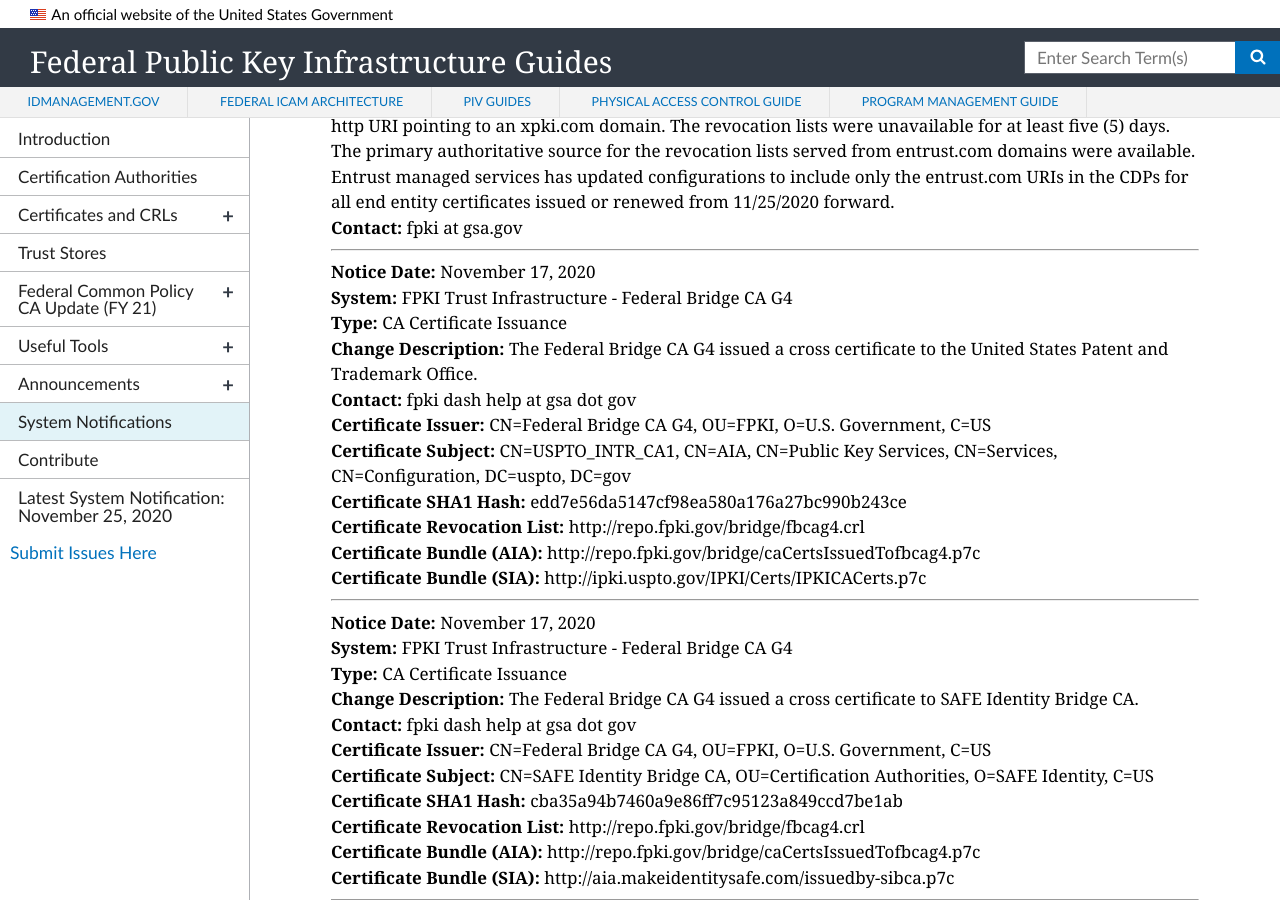
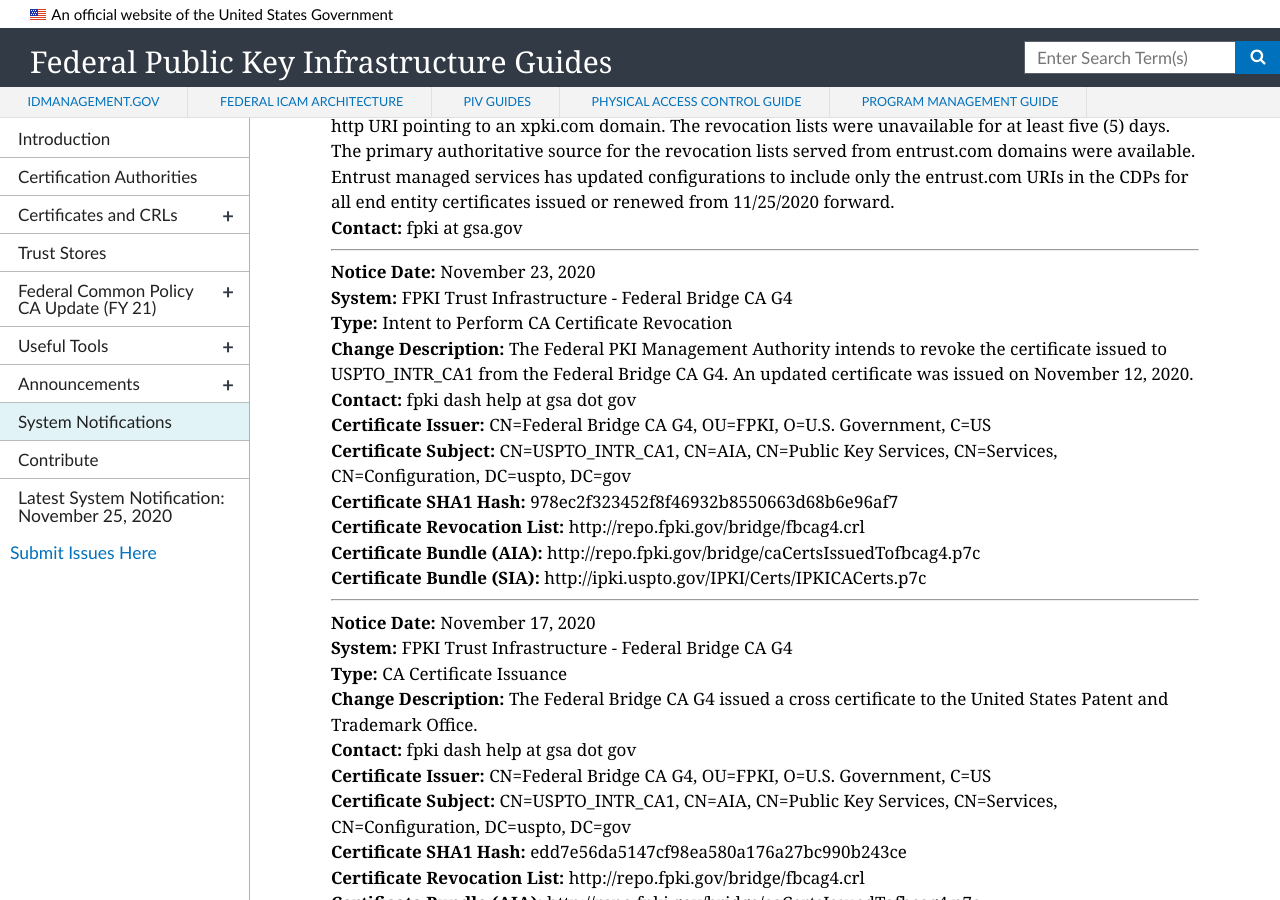
Before and after one commit to GSA/fpki-guides, a Jekyll site: the page built from pages/fpki_notifications.md, in a window 1280 px wide and 900 px high, scrolled down 911 px. Built offline with Jekyll 4.4.1, drawn with Linux system fonts in a browser that asks for light colours; nearby versions of some CDN libraries.

Commit message:
Update notifications.yml

```diff
--- a/_data/notifications.yml
+++ b/_data/notifications.yml
@@ -3047,6 +3047,19 @@
   sia_uri: http://ipki.uspto.gov/IPKI/Certs/IPKICACerts.p7c
   ocsp_uri:
 
+- notice_date: November 23, 2020
+  change_type: Intent to Perform CA Certificate Revocation
+  system: FPKI Trust Infrastructure - Federal Bridge CA G4
+  change_description:  The Federal PKI Management Authority intends to revoke the certificate issued to USPTO_INTR_CA1 from the Federal Bridge CA G4.  An updated certificate was issued on November 12, 2020.
+  contact: fpki dash help at gsa dot gov
+  ca_certificate_hash:  978ec2f323452f8f46932b8550663d68b6e96af7
+  ca_certificate_issuer: CN=Federal Bridge CA G4, OU=FPKI, O=U.S. Government, C=US
+  ca_certificate_subject: CN=USPTO_INTR_CA1, CN=AIA, CN=Public Key Services, CN=Services, CN=Configuration, DC=uspto, DC=gov
+  cdp_uri: http://repo.fpki.gov/bridge/fbcag4.crl
+  aia_uri: http://repo.fpki.gov/bridge/caCertsIssuedTofbcag4.p7c
+  sia_uri: http://ipki.uspto.gov/IPKI/Certs/IPKICACerts.p7c
+  ocsp_uri:
+
 - notice_date: November 25, 2020
   change_type: URI Change, System Outage
   start_datetime:
```
